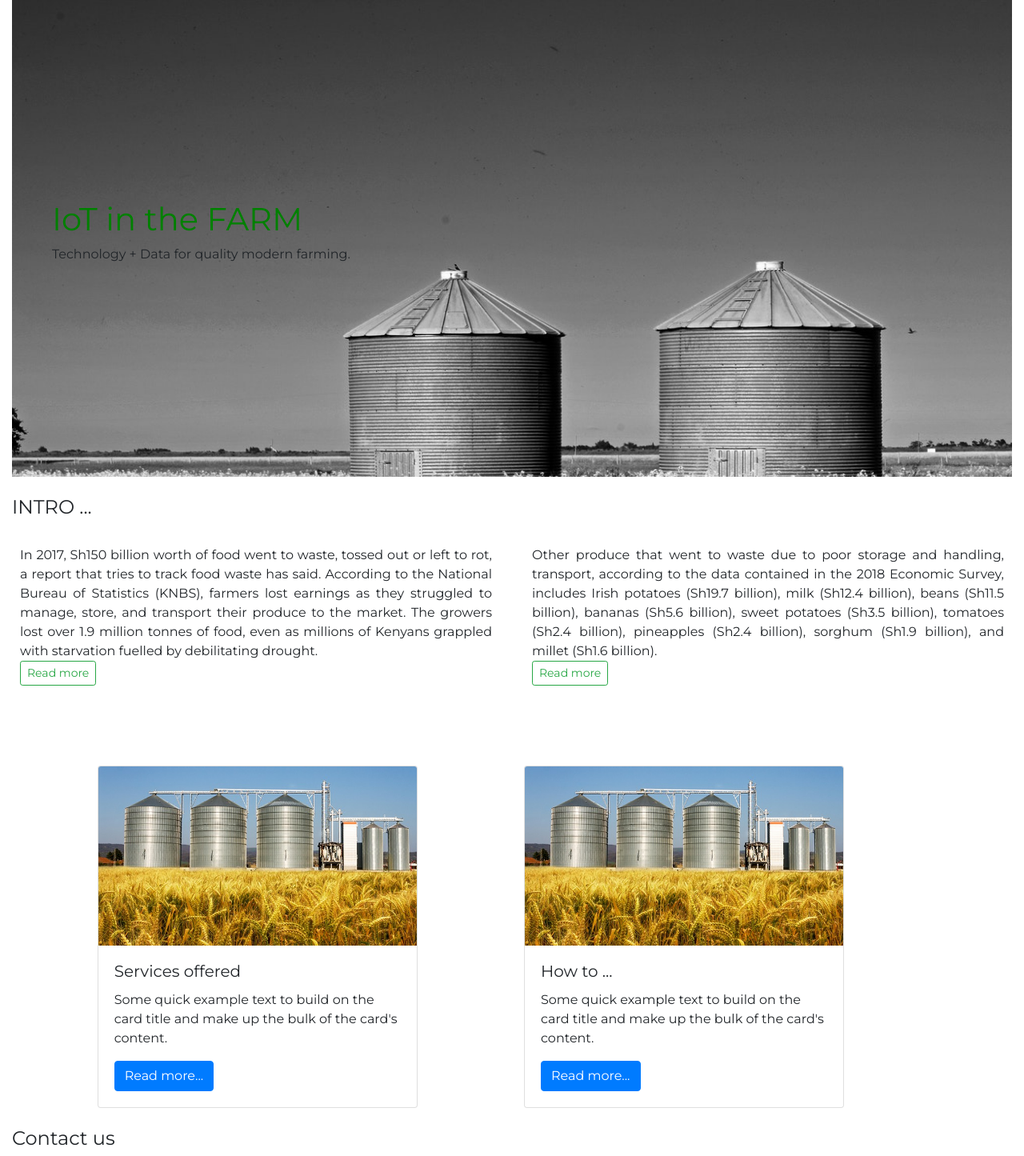
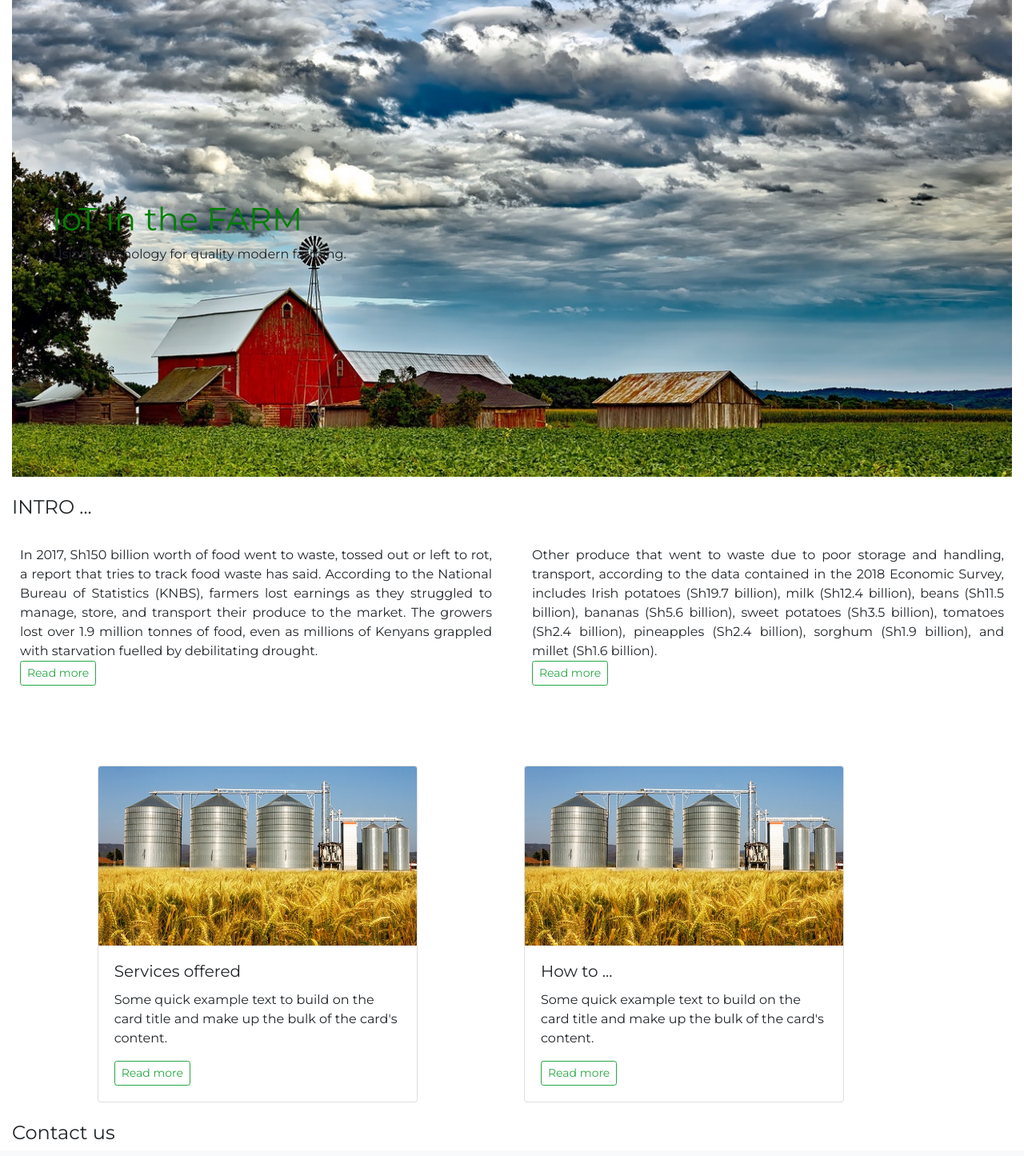
Before and after one commit to Nancy-Muthinzi/IoT-Farm, a Django app: page / in a window 1280 px wide. Shown: the part 96-1541 px from the top of the page at 80% size. Run offline with Django 3.2, Linux system fonts and the light colour scheme; some libraries are stand-ins or nearby versions.

Commit message:
change background image

```diff
--- a/farm/static/css/base.css
+++ b/farm/static/css/base.css
@@ -28,7 +28,7 @@
 }
 
 #silo {
-  background-image: url('../images/silo.jpeg');
+  background-image: url('../images/farm.jpeg');
   background-repeat: no-repeat;
   background-size: cover;
   padding-top: 250px;
--- a/farm/templates/index.html
+++ b/farm/templates/index.html
@@ -4,7 +4,7 @@
 <div class="container-fluid">
   <div id="silo">
     <h1 style="color:green;">IoT in the FARM</h1>
-    <p>Technology + Data for quality modern farming.</p>
+    <p>Using Technology for quality modern farming.</p>
   </div>
   <br />
 
@@ -76,7 +76,7 @@
               Some quick example text to build on the card title and make up the
               bulk of the card's content.
             </p>
-            <a href="#" class="btn btn-primary">Read more...</a>
+            <a target="_blank" href="#" class="btn btn-outline-success btn-sm">Read more</a>
           </div>
         </div>
       </div>
@@ -94,7 +94,7 @@
               Some quick example text to build on the card title and make up the
               bulk of the card's content.
             </p>
-            <a href="#" class="btn btn-primary">Read more...</a>
+            <a target="_blank" href="#" class="btn btn-outline-success btn-sm">Read more</a>
           </div>
         </div>
       </div>
```
Also changed, not shown: farm/static/images/farm.jpeg (added).
